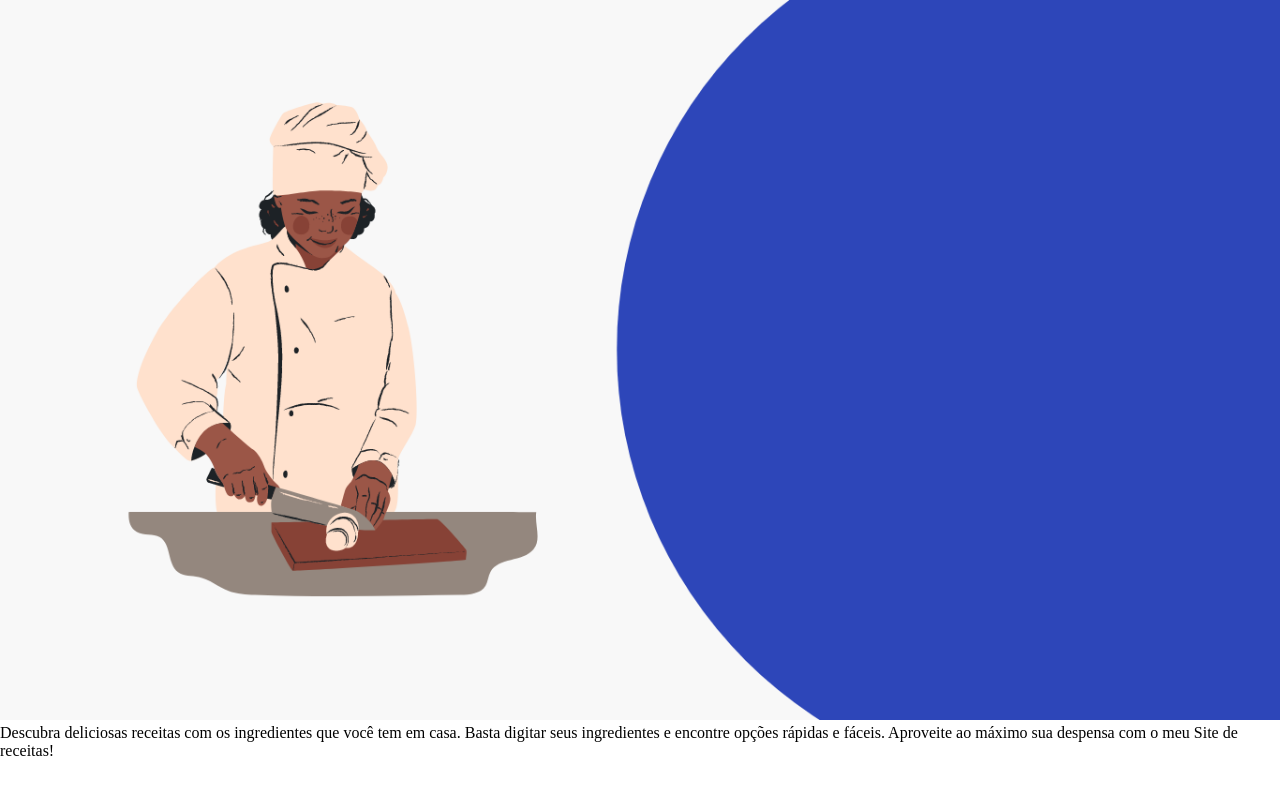
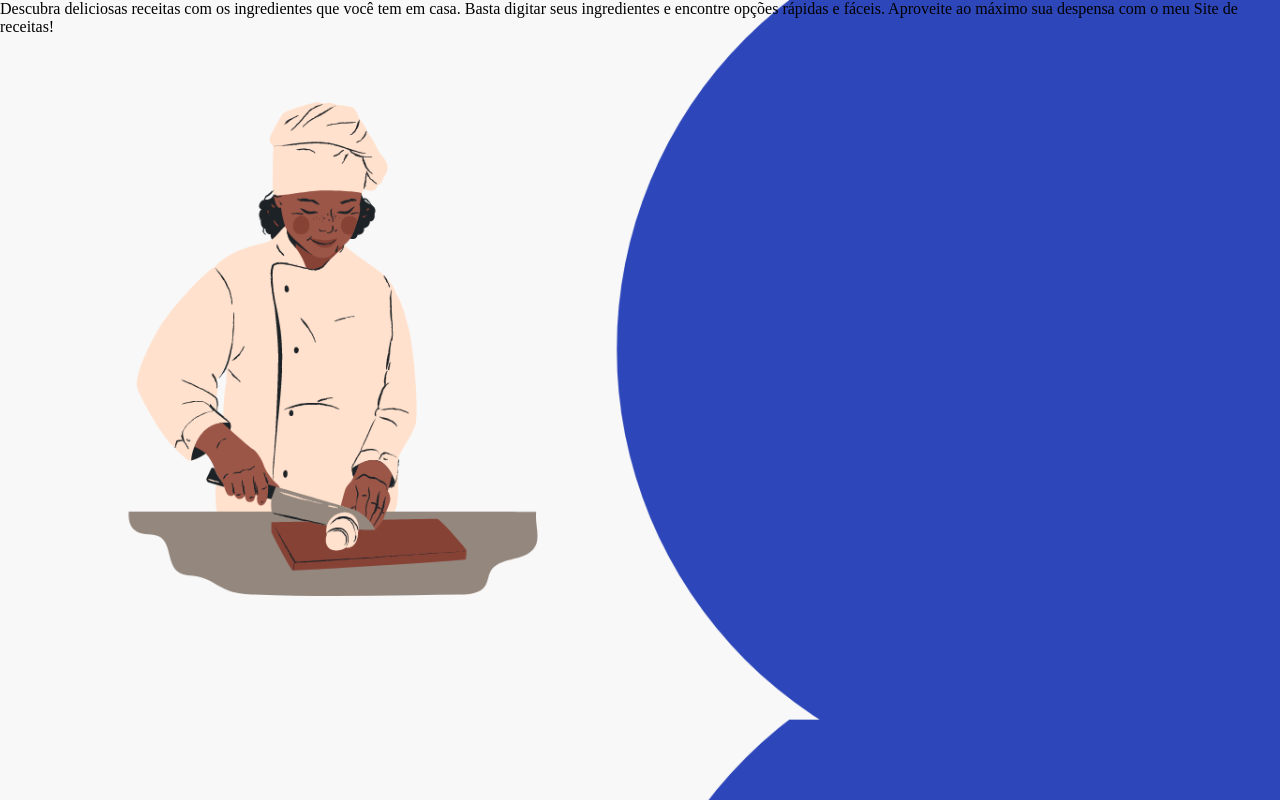
Before and after one commit to Isaac-Alves11/AI-Chef, a plain HTML site: page index.html in a window 1280 px wide. Drawn offline with Linux system fonts and the light colour scheme.

Commit message:
Fiz alterações para colocar minha imagem como background da página pelo CSS

```diff
--- a/index.html
+++ b/index.html
@@ -8,7 +8,8 @@
     <link rel="stylesheet" href="./styles.css">
 </head>
 <body>
-    <img class="imagem_fundo" src="Assets/AI Chef.png" alt="Foto do backgrounf do AI Chef">
-        <p class="apresentacao-do-paragrafo">Descubra deliciosas receitas com os ingredientes que você tem em casa. Basta digitar seus ingredientes e encontre opções rápidas e fáceis. Aproveite ao máximo sua despensa com o meu Site de receitas!</p>
+    <div class="apresentacao-do-paragrafo">Descubra deliciosas receitas com os ingredientes que você tem em casa. Basta digitar seus ingredientes e encontre opções rápidas e fáceis. Aproveite ao máximo sua despensa com o meu Site de receitas!
+    </div>
+  </div>
 </body>
 </html>
--- a/styles.css
+++ b/styles.css
@@ -9,8 +9,6 @@
 * {
     margin: 0;
     padding: 0;
+    background-image: url(Assets/AI\ Chef.png);
+    background-size: cover;
 }
-
-.imagem_fundo {
-    width: 100%;
-}
```
